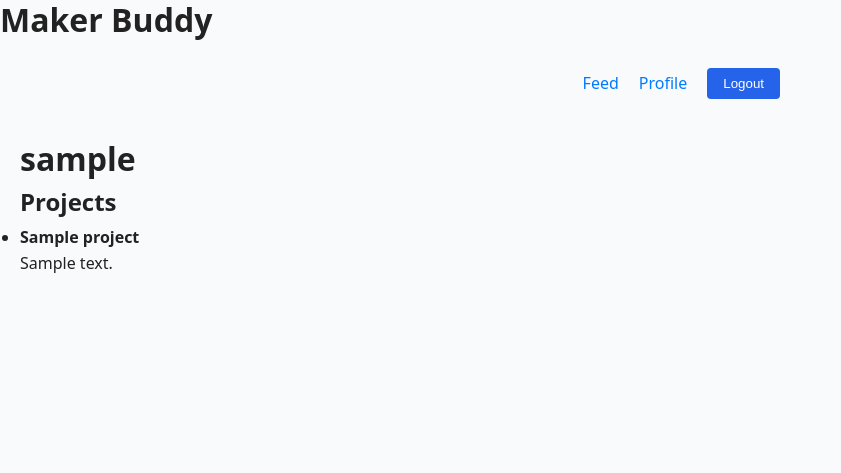
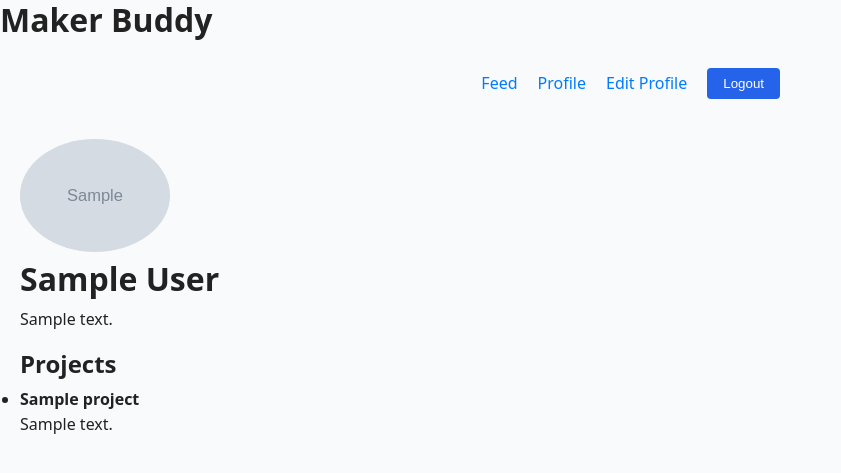
Before and after one commit to cjvillar/Maker_Buddy, a Django app: a page that uses templates/navbar.html in a window 1280 px wide. Shown: the top 473 px of the page, without its empty margins (0-841 px from the left). Run offline with Django 5.2, Linux system fonts and the light colour scheme; a user stored in the database is signed in; tables that the repository leaves empty hold one stand-in row (values such as "Sample post"); grey boxes marked "Sample" are stand-in pictures.

Commit message:
edited templates, profile edit, css ect

```diff
--- a/accounts/urls.py
+++ b/accounts/urls.py
@@ -1,9 +1,11 @@
 from django.urls import path
-from .views import signup, user_profile
+from .views import signup, user_profile, edit_profile
 
 app_name = "accounts"
 
 urlpatterns = [
     path("signup/", signup, name="signup"),
+    path('edit/', edit_profile, name='edit_profile'),
     path("<str:username>/", user_profile, name="profile"),
+
 ]
--- a/accounts/views.py
+++ b/accounts/views.py
@@ -1,6 +1,8 @@
 from django.shortcuts import render, redirect, get_object_or_404
 from django.contrib.auth.models import User
 from django.contrib.auth.forms import UserCreationForm
+from django.contrib.auth.decorators import login_required
+from .forms import UserProfileForm
 
 
 def signup(request):
@@ -31,3 +33,17 @@ def user_profile(request, username):
             "projects": projects,
         },
     )
+
+
+@login_required
+def edit_profile(request):
+    profile = request.user.profile
+    if request.method == "POST":
+        form = UserProfileForm(request.POST, request.FILES, instance=profile)
+        if form.is_valid():
+            form.save()
+            return redirect("accounts:profile", username=request.user.username)
+    else:
+        form = UserProfileForm(instance=profile)
+
+    return render(request, "accounts/edit_profile.html", {"form": form})
--- a/config/urls.py
+++ b/config/urls.py
@@ -17,6 +17,8 @@ Including another URLconf
 
 from django.contrib import admin
 from django.urls import path, include
+from django.conf import settings
+from django.conf.urls.static import static
 
 urlpatterns = [
     path("admin/", admin.site.urls),
@@ -25,3 +27,6 @@ urlpatterns = [
     path("accounts/", include("accounts.urls")),
     path("projects/", include("maker_projects.urls")),
 ]
+
+if settings.DEBUG:
+    urlpatterns += static(settings.MEDIA_URL, document_root=settings.MEDIA_ROOT)
--- a/static/css/main.css
+++ b/static/css/main.css
@@ -45,6 +45,12 @@ main {
    gap: 20px;
 }
 
+img {
+  width:150px;
+  height:auto;
+  border-radius:50%;
+}
+
 .nav a:hover {
   text-decoration: underline;
 }
@@ -89,6 +95,13 @@ a:hover {
 a:active {
   color:  #f03b04;
 }
+
+/* profile  */
+.bio {
+   font-size: 1.1rem;
+   font-style: normal;
+}
+
 
 /* Projects Feed */
 
--- a/templates/accounts/profile.html
+++ b/templates/accounts/profile.html
@@ -1,7 +1,17 @@
 {% extends "base.html" %}
 {% block content %}
+{% load static %}
 
-<h1>{{ profile_user.username }}</h1>
+<div class=".container">
+{% if profile_user.profile.profile_pic %}
+  <img src="{{ profile_user.profile.profile_pic.url }}">
+{% else %}
+  <img src="{% static 'images/default_profile.png' %}"
+       alt="Default profile">
+{% endif %}
+<h1>{{ profile_user.profile.display_name}}</h1>
+
+<div class=".bio"><p>{{ profile_user.profile.bio }}</p></div>
 
 {% if projects %}
   <h2>Projects</h2>
@@ -16,4 +26,5 @@
 {% else %}
   <p>No projects yet.</p>
 {% endif %}
+</div>
 {% endblock %}
--- a/templates/navbar.html
+++ b/templates/navbar.html
@@ -4,6 +4,7 @@
     {% if user.is_authenticated %}
     <a href="{% url 'accounts:profile' user.username %}">Profile</a>
 
+    <a href="{% url 'accounts:edit_profile' %}">Edit Profile</a>
     <form method="post" action="{% url 'logout' %}">
       {% csrf_token %}
       <button type="submit">Logout</button>
```
Also changed, not shown: accounts/forms.py (added, +11 -0 lines), accounts/tests/test_views.py (+21 -0 lines), templates/accounts/edit_profile.html (added, +14 -0 lines), static/images/default_profile.png (added).
